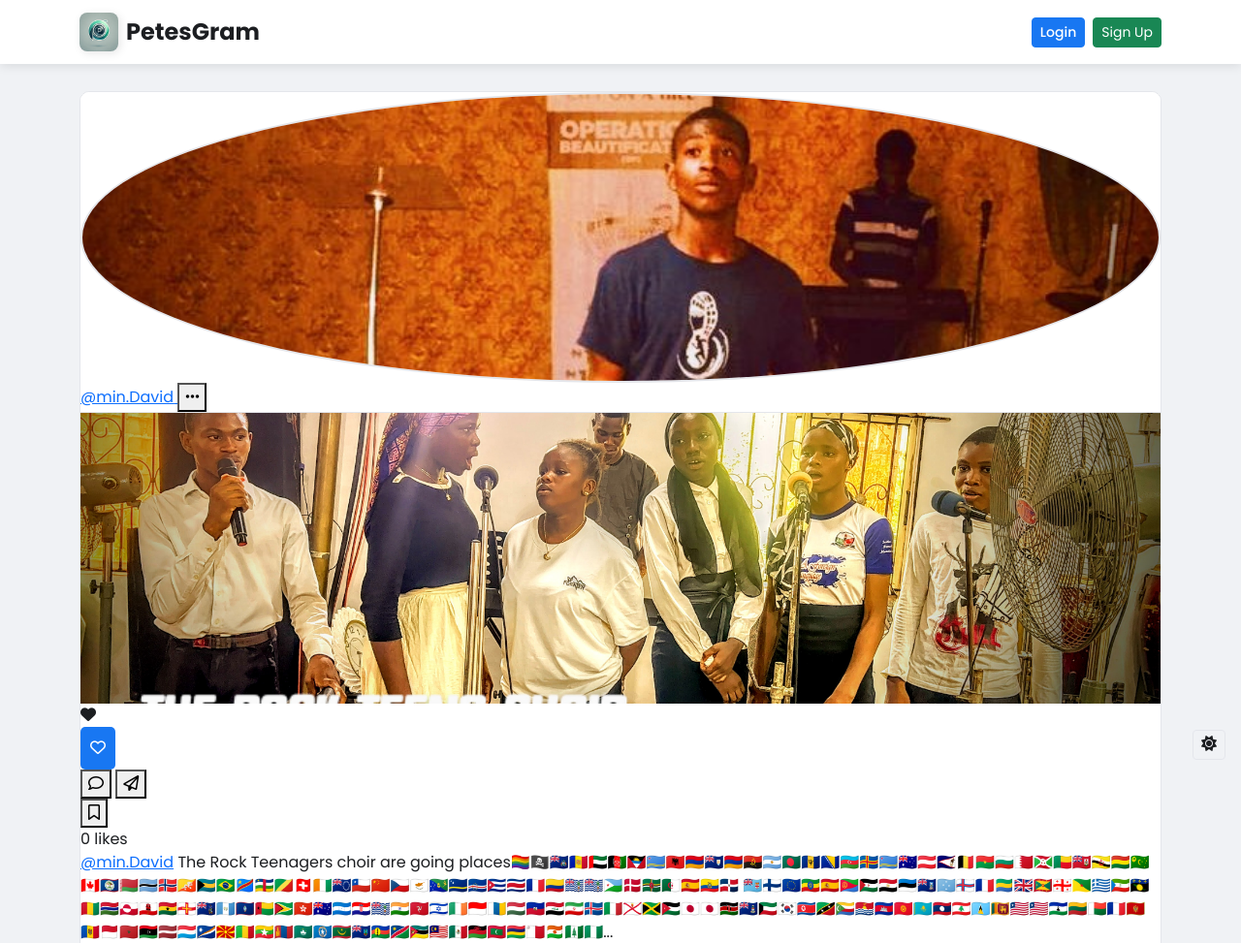
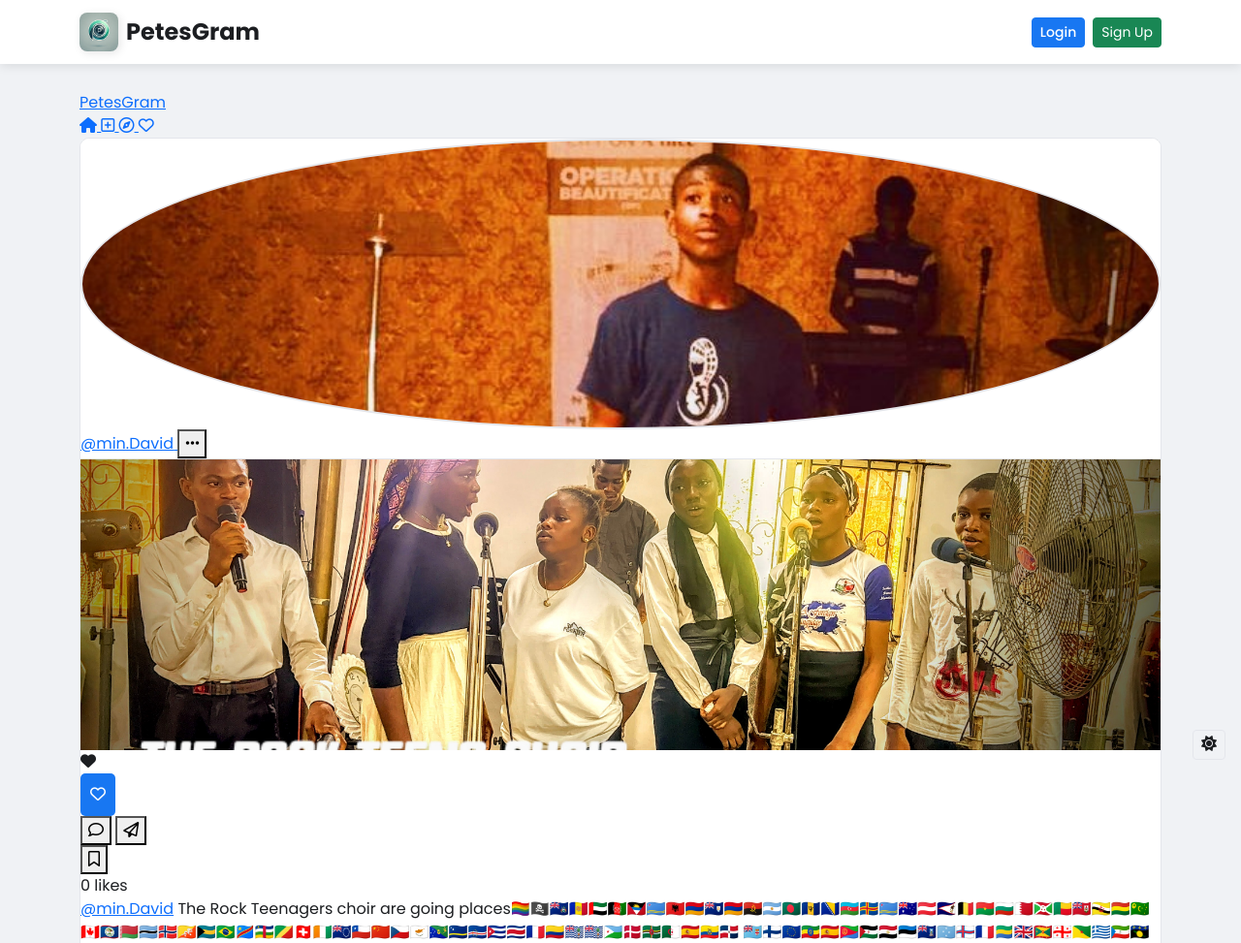
Before and after one commit to PeterEjeh/webapp, a Django app: page / in a window 1280 px wide. Shown: the top 973 px of the page at 97% size. Run offline with Django 5.2, Linux system fonts and the light colour scheme; data comes from the database, SQL or seed files in the repository.

Commit message:
Fixed Bugs

```diff
--- a/petesgram/posts/templates/posts/feed.html
+++ b/petesgram/posts/templates/posts/feed.html
@@ -2,12 +2,139 @@
 {% load static %}
 
 {% block extra_css %}
+<style>
+    /* Override base styles for Instagram feed page */
+    body {
+        padding-top: 0 !important;
+        background-color: #fafafa !important;
+        font-family: -apple-system, BlinkMacSystemFont, "Segoe UI", Roboto, Helvetica, Arial, sans-serif !important;
+    }
+
+    [data-bs-theme="dark"] body {
+        background-color: #000000 !important;
+    }
+
+    .container.mt-4 {
+        margin-top: 0 !important;
+        padding: 0 !important;
+        max-width: 100% !important;
+    }
+
+    /* Hide theme toggle on feed page */
+    #themeToggle {
+        display: none;
+    }
+
+    /* Hide default navbar on feed page */
+    #navbar {
+        display: none;
+    }
+
+    /* Instagram-style top bar */
+    .instagram-navbar {
+        position: fixed;
+        top: 0;
+        left: 0;
+        right: 0;
+        height: 60px;
+        background-color: #ffffff;
+        border-bottom: 1px solid #dbdbdb;
+        z-index: 1000;
+        display: flex;
+        align-items: center;
+        justify-content: space-between;
+        padding: 0 20px;
+    }
+
+    [data-bs-theme="dark"] .instagram-navbar {
+        background-color: #000000;
+        border-bottom-color: #262626;
+    }
+
+    .instagram-logo {
+        font-size: 24px;
+        font-weight: 700;
+        color: #262626;
+        text-decoration: none;
+        font-family: 'Poppins', sans-serif;
+    }
+
+    [data-bs-theme="dark"] .instagram-logo {
+        color: #ffffff;
+    }
+
+    .instagram-nav-icons {
+        display: flex;
+        gap: 20px;
+        align-items: center;
+    }
+
+    .instagram-nav-icons a,
+    .instagram-nav-icons button {
+        color: #262626;
+        font-size: 24px;
+        background: transparent;
+        border: none;
+        cursor: pointer;
+        padding: 0;
+        transition: opacity 0.2s;
+    }
+
+    [data-bs-theme="dark"] .instagram-nav-icons a,
+    [data-bs-theme="dark"] .instagram-nav-icons button {
+        color: #ffffff;
+    }
+
+    .instagram-nav-icons a:hover,
+    .instagram-nav-icons button:hover {
+        opacity: 0.6;
+    }
+
+    .nav-profile-pic {
+        width: 24px;
+        height: 24px;
+        border-radius: 50%;
+        object-fit: cover;
+        border: 1px solid #dbdbdb;
+    }
+
+    .feed-content-wrapper {
+        margin-top: 60px;
+        min-height: calc(100vh - 60px);
+    }
+</style>
 <link rel="stylesheet" href="{% static 'css/feed.css' %}">
 {% endblock %}
 
 {% block content %}
-<div class="feed-container">
-    {% for post in posts %}
+<!-- Instagram-style Navbar -->
+<nav class="instagram-navbar">
+    <a href="{% url 'feed' %}" class="instagram-logo">PetesGram</a>
+    <div class="instagram-nav-icons">
+        <a href="{% url 'feed' %}" title="Home">
+            <i class="fas fa-home"></i>
+        </a>
+        <a href="{% url 'upload' %}" title="Create">
+            <i class="far fa-plus-square"></i>
+        </a>
+        <a href="#" title="Explore">
+            <i class="far fa-compass"></i>
+        </a>
+        <a href="#" title="Activity">
+            <i class="far fa-heart"></i>
+        </a>
+        {% if user.is_authenticated %}
+        <a href="{% url 'profile' user.username %}" title="Profile">
+            <img src="{{ user.profile.profile_picture.url }}" class="nav-profile-pic" alt="Profile">
+        </a>
+        {% endif %}
+    </div>
+</nav>
+
+<!-- Feed Content -->
+<div class="feed-content-wrapper">
+    <div class="feed-container">
+        {% for post in posts %}
         <article class="post-card">
             <!-- Post Header -->
             <div class="post-header">
@@ -144,6 +271,7 @@
             <p class="text-muted">Follow people to see their posts here</p>
         </div>
     {% endfor %}
+    </div>
 </div>
 {% endblock %}
 
```
Also changed, not shown: petesgram/static/css/feed.css (+106 -32 lines).
